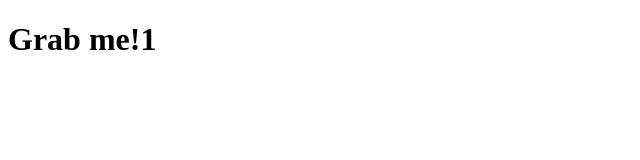
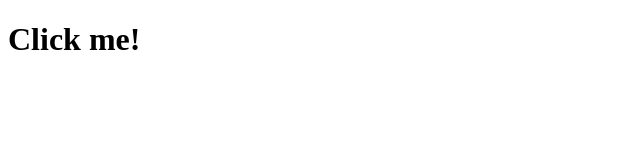
Before and after one commit to Hongseohyun/TodoList, a plain HTML site: page index.html in a window 1280 px wide. Shown: the full height of the page, 0-640 px from the left. Drawn offline with Linux system fonts and the light colour scheme.

Commit message:
Update index.html

```diff
--- a/index.html
+++ b/index.html
@@ -8,7 +8,7 @@
 </head>
 <body>
     <div class="hello">
-        <h1>Grab me!1</h1>
+        <h1>Click me!</h1>
     </div>
 
     <script src="app.js"></script>
```
